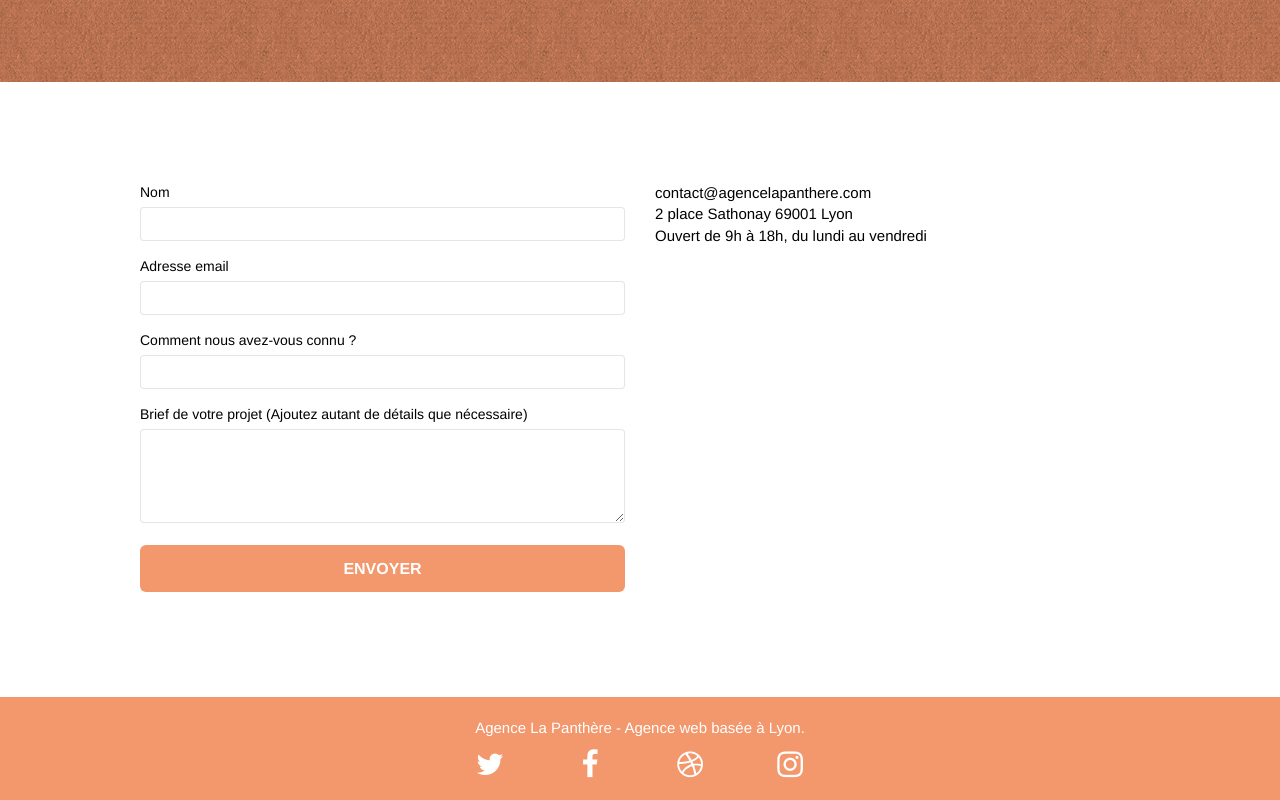
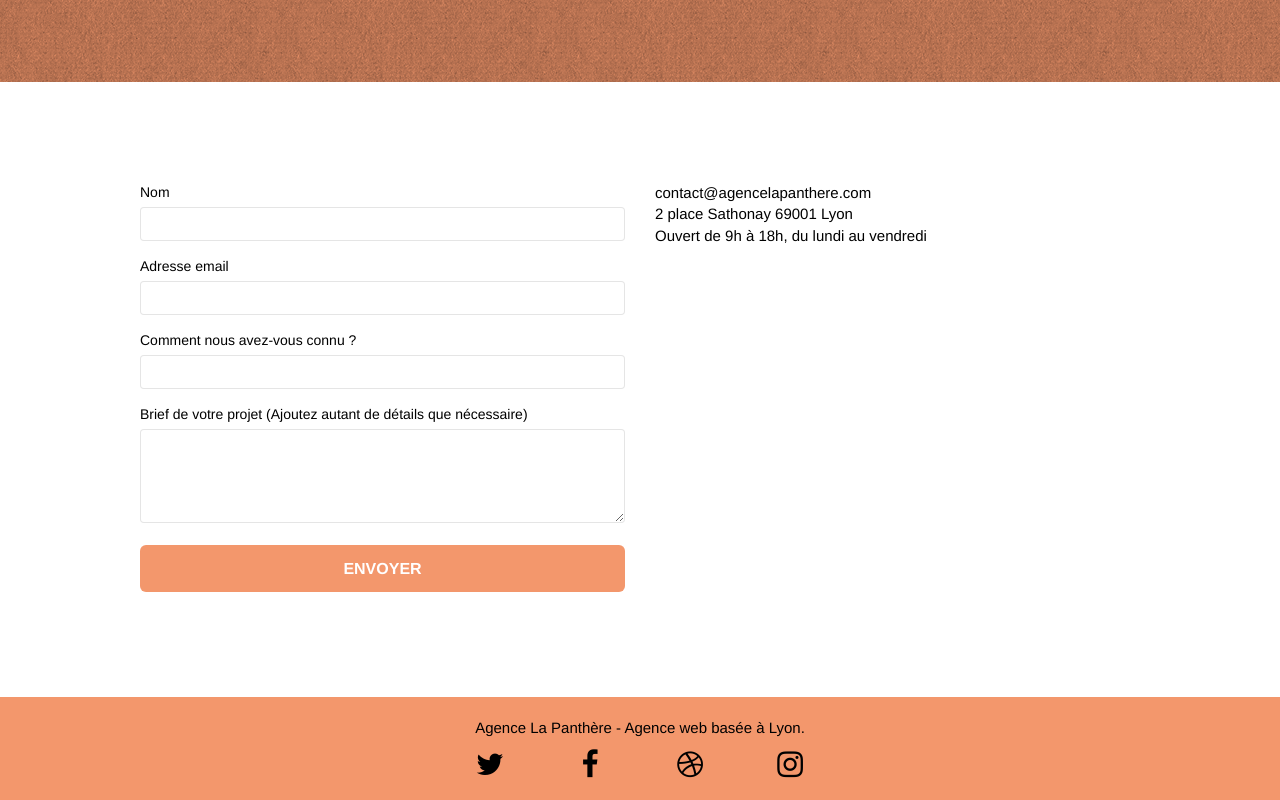
Before and after one commit to DamienLN/p4_basique, a plain HTML site: page page2.html in a window 1280 px wide. Shown: the part 325-1125 px from the top of the page. Drawn offline with nearby package versions, Linux system fonts and the light colour scheme; files that its build step writes are made by us from their sources; a script that the page names is missing.

Commit message:
recommandation 5.2

```diff
--- a/page2.html
+++ b/page2.html
@@ -129,8 +129,8 @@
 	<div class="container bloc-sm">
 		<div class="row">
 			<div class="col-sm-12">
-				<p class="text-center white">
-					Agence La Panthère - Agence web basée à Lyon.<br>
+				<p class="text-center black">
+					Agence La Panthère - Agence web basée à Lyon.
 				</p>
 				<div class="row row-no-gutters social">
 					<div class="col-sm-3">
--- a/style.css
+++ b/style.css
@@ -133,7 +133,7 @@ a:hover {
 .d-bloc h5 a,
 .d-bloc h6 a,
 .d-bloc p a {
-    color: white;
+    color: black;
 }
 
 .d-bloc .a-btn:hover,
@@ -648,18 +648,15 @@ h5,
 h6,
 p,
 label,
-.btn{
+a, .btn{
     font-family: "helvetica";
     font-weight: 400;
     color: black;
+    text-decoration: none;
 }
 
 
-a {
-    font-family: "helvetica";
-    font-weight: 400;
-    color: white;
-}
+
 
 .container {
     max-width: 1000px;
```
Also changed, not shown: index.html (+1 -1 lines).
